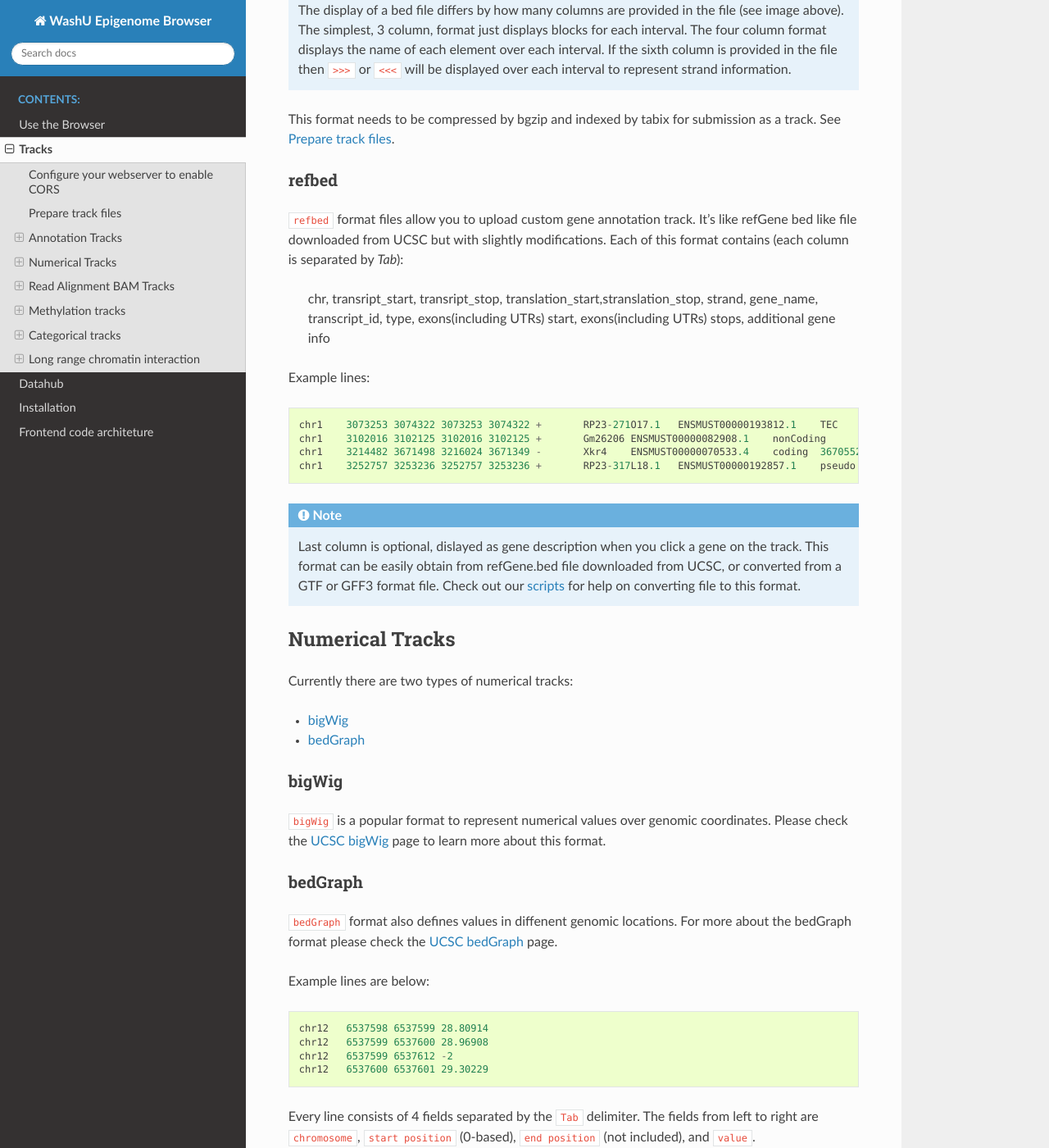
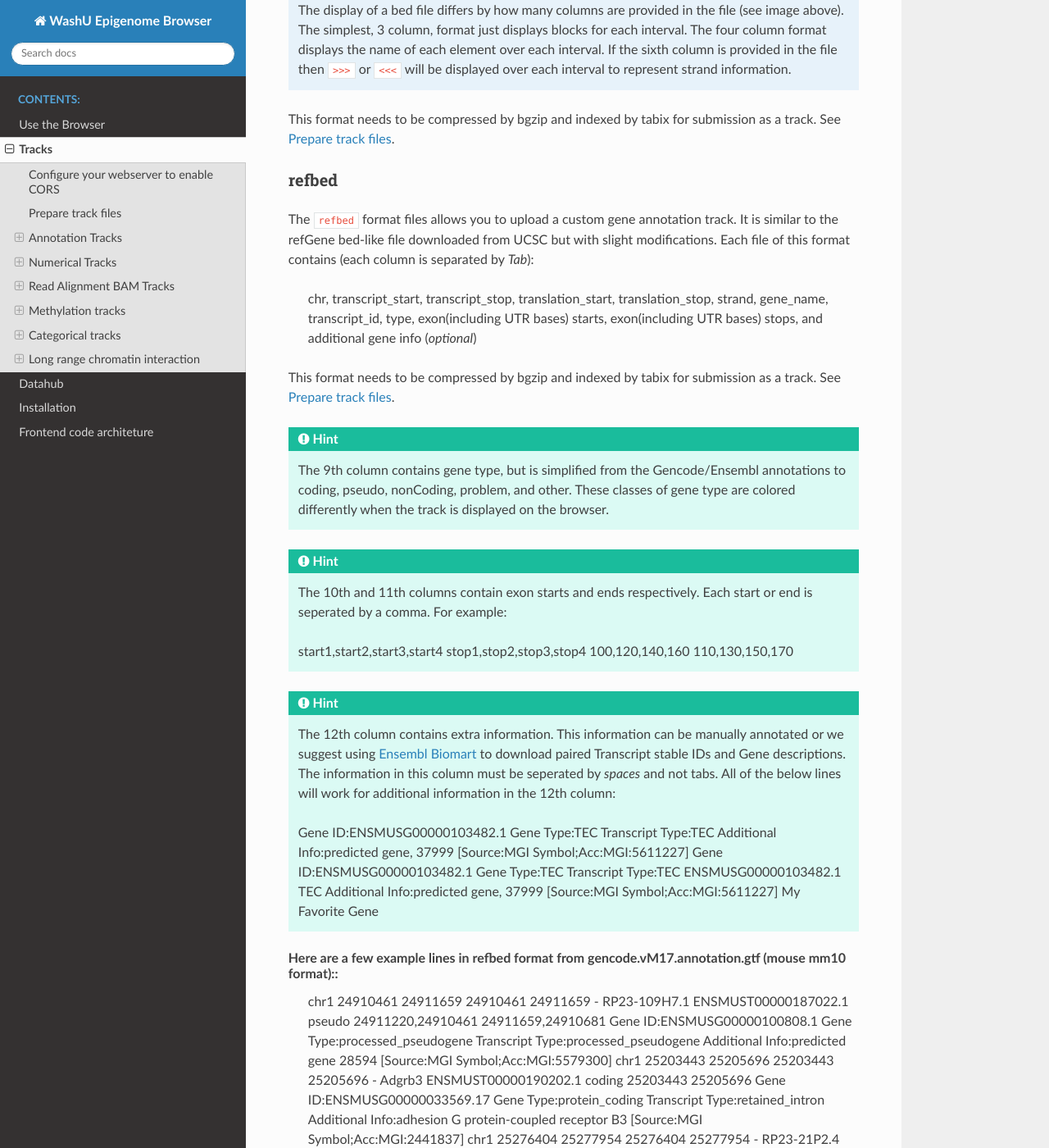
Before and after one commit to lidaof/eg-docs, a Sphinx documentation site: the page built from docs/tracks.rst, in a window 1280 px wide and 1400 px high, scrolled down 2547 px. Shown: the whole window at 82% size. Built offline with Sphinx 7.4.7 and the Read the Docs theme 2.0.0, drawn with Linux system fonts in a browser that asks for light colours; some of the changed text lies outside the part shown.

Commit message:
Update tracks.rst

```diff
--- a/docs/tracks.rst
+++ b/docs/tracks.rst
@@ -119,22 +119,42 @@ This format needs to be compressed by bgzip and indexed by tabix for submission
 refbed
 ~~~~~~
 
-``refbed`` format files allow you to upload custom gene annotation track. It's like
-refGene bed like file downloaded from UCSC but with slightly modifications. Each of
+The ``refbed`` format files allows you to upload a custom gene annotation track. It is similar to the
+refGene bed-like file downloaded from UCSC but with slight modifications. Each file of
 this format contains (each column is separated by *Tab*):
 
-    chr, transript_start, transript_stop, translation_start,stranslation_stop, strand, gene_name, transcript_id, type, exons(including UTRs) start, exons(including UTRs) stops, additional gene info
+    chr, transcript_start, transcript_stop, translation_start, translation_stop, strand, gene_name, transcript_id, type, exon(including UTR bases) starts, exon(including UTR bases) stops, and additional gene info (*optional*)
 
-Example lines::
+This format needs to be compressed by bgzip and indexed by tabix for submission as a track. See `Prepare track files`_.
 
-    chr1    3073253 3074322 3073253 3074322 +       RP23-271O17.1   ENSMUST00000193812.1    TEC     3073253,        3074322,
-    chr1    3102016 3102125 3102016 3102125 +       Gm26206 ENSMUST00000082908.1    nonCoding       3102016,        3102125,
-    chr1    3214482 3671498 3216024 3671349 -       Xkr4    ENSMUST00000070533.4    coding  3670552,3421702,3214482,        3671498,3421901,3216968,        Mus musculus X-linked Kx blood group related 4 (Xkr4), mRNA.
-    chr1    3252757 3253236 3252757 3253236 +       RP23-317L18.1   ENSMUST00000192857.1    pseudo  3252757,        3253236,
+.. hint:: The 9th column contains gene type, but is simplified from the Gencode/Ensembl annotations to coding, pseudo, nonCoding, problem, and other. These classes of gene type are colored differently when the track is displayed on the browser.
 
-.. note:: Last column is optional, dislayed as gene description when you click a gene on the track.
-          This format can be easily obtain from refGene.bed file downloaded from UCSC, or converted from
-          a GTF or GFF3 format file. Check out our scripts_ for help on converting file to this format.
+.. hint:: The 10th and 11th columns contain exon starts and ends respectively. Each start or end is seperated by a comma. For example::
+
+  start1,start2,start3,start4 stop1,stop2,stop3,stop4
+  100,120,140,160 110,130,150,170
+
+.. hint:: The 12th column contains extra information. This information can be manually annotated or we suggest using `Ensembl Biomart`_ to download paired Transcript stable IDs and Gene descriptions. The information in this column must be seperated by *spaces* and not tabs. All of the below lines will work for additional information in the 12th column::
+
+  Gene ID:ENSMUSG00000103482.1 Gene Type:TEC Transcript Type:TEC Additional Info:predicted gene, 37999 [Source:MGI Symbol;Acc:MGI:5611227]
+  Gene ID:ENSMUSG00000103482.1 Gene Type:TEC Transcript Type:TEC
+  ENSMUSG00000103482.1 TEC
+  Additional Info:predicted gene, 37999 [Source:MGI Symbol;Acc:MGI:5611227]
+  My Favorite Gene
+
+.. _`Ensembl Biomart`: http://useast.ensembl.org/biomart/martview/
+
+Here are a few example lines in refbed format from gencode.vM17.annotation.gtf (mouse mm10 format)::
+    chr1	24910461	24911659	24910461	24911659	-	RP23-109H7.1	ENSMUST00000187022.1	pseudo	24911220,24910461	24911659,24910681	Gene ID:ENSMUSG00000100808.1 Gene Type:processed_pseudogene Transcript Type:processed_pseudogene Additional Info:predicted gene 28594 [Source:MGI Symbol;Acc:MGI:5579300]
+    chr1	25203443	25205696	25203443	25205696	-	Adgrb3	ENSMUST00000190202.1	coding	25203443	25205696	Gene ID:ENSMUSG00000033569.17 Gene Type:protein_coding Transcript Type:retained_intron Additional Info:adhesion G protein-coupled receptor B3 [Source:MGI Symbol;Acc:MGI:2441837]
+    chr1	25276404	25277954	25276404	25277954	-	RP23-21P2.4	ENSMUST00000193138.1	problem	25276404	25277954	Gene ID:ENSMUSG00000104257.1 Gene Type:TEC Transcript Type:TEC Additional Info:predicted gene, 20172 [Source:MGI Symbol;Acc:MGI:5012357]
+    chr1	26566833	26566938	26566833	26566938	+	Gm24064	ENSMUST00000157486.1	nonCoding	26566833	26566938	Gene ID:ENSMUSG00000088111.1 Gene Type:snoRNA Transcript Type:snoRNA Additional Info:predicted gene, 24064 [Source:MGI Symbol;Acc:MGI:5453841]
+
+.. note:: The last optional column is dislayed as a gene description when a gene is clicked on the browser.
+          Our modified format can be easily obtained from available refGene.bed file downloads from UCSC. A Gencode GTF format file can be manipulated to this format using the Converting_Gencode_GTF_to_refBed.bash script in scripts_. The script by default puts "Gene ID:", "Gene Type:", and "Transcript Type" in the additional information column. Run with an annotation file, with columns Transcript_ID Description (seperated by a tab), the script will also add "Additional Info" to the 12th column. The script depends on bedtools, bgzip, and tabix. Lastly, within the script an ``awk`` array is used to reclassify gene type and can easily be modified for additional gene types. The script is run as follows::
+          bash Converting_Gencode_GTF_to_refBed.bash my.gtf my_optional_annotation.txt
+          bash Converting_Gencode_GTF_to_refBed.bash gencode.vM17.annotation.gtf
+          bash Converting_Gencode_GTF_to_refBed.bash gencode.vM17.annotation.gtf biomart_2col.txt
 
 .. _scripts: https://github.com/lidaof/eg-react/tree/master/backend/scripts
 
```
